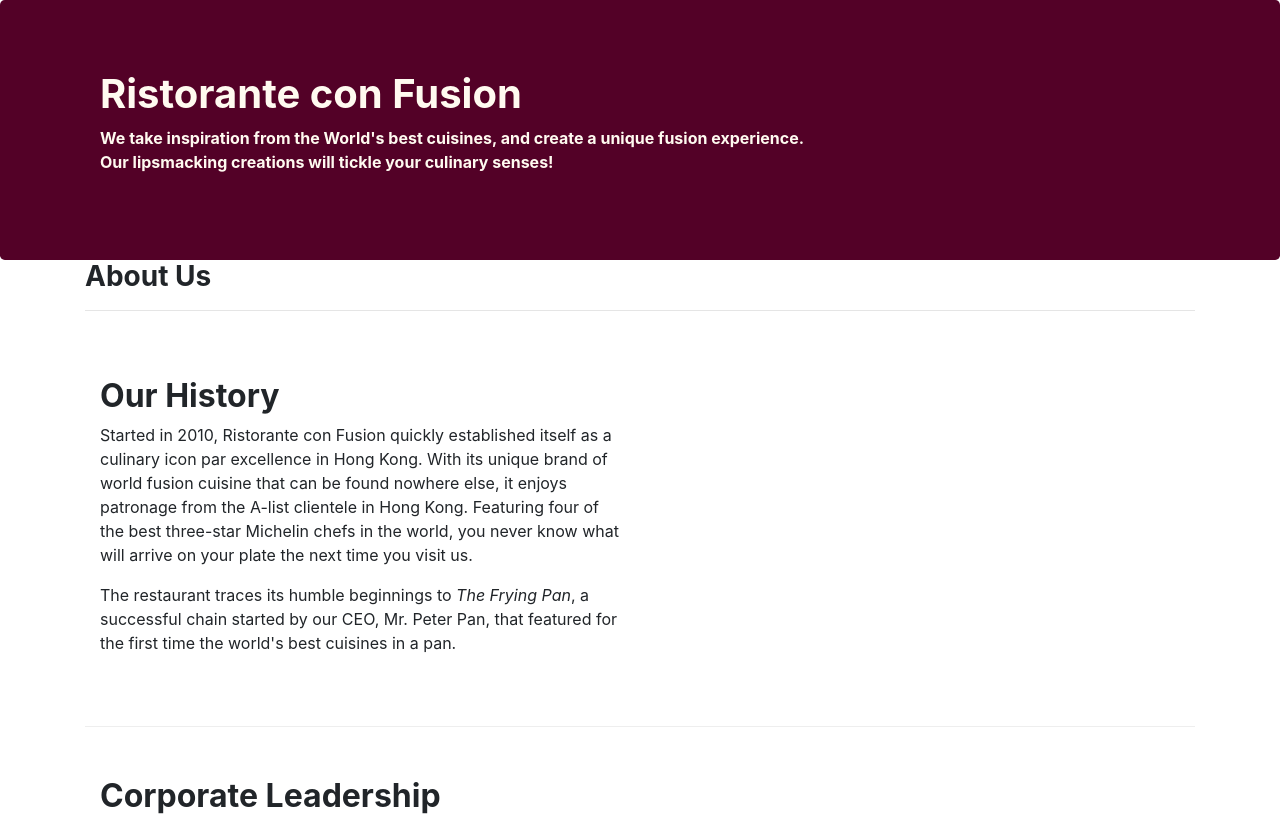
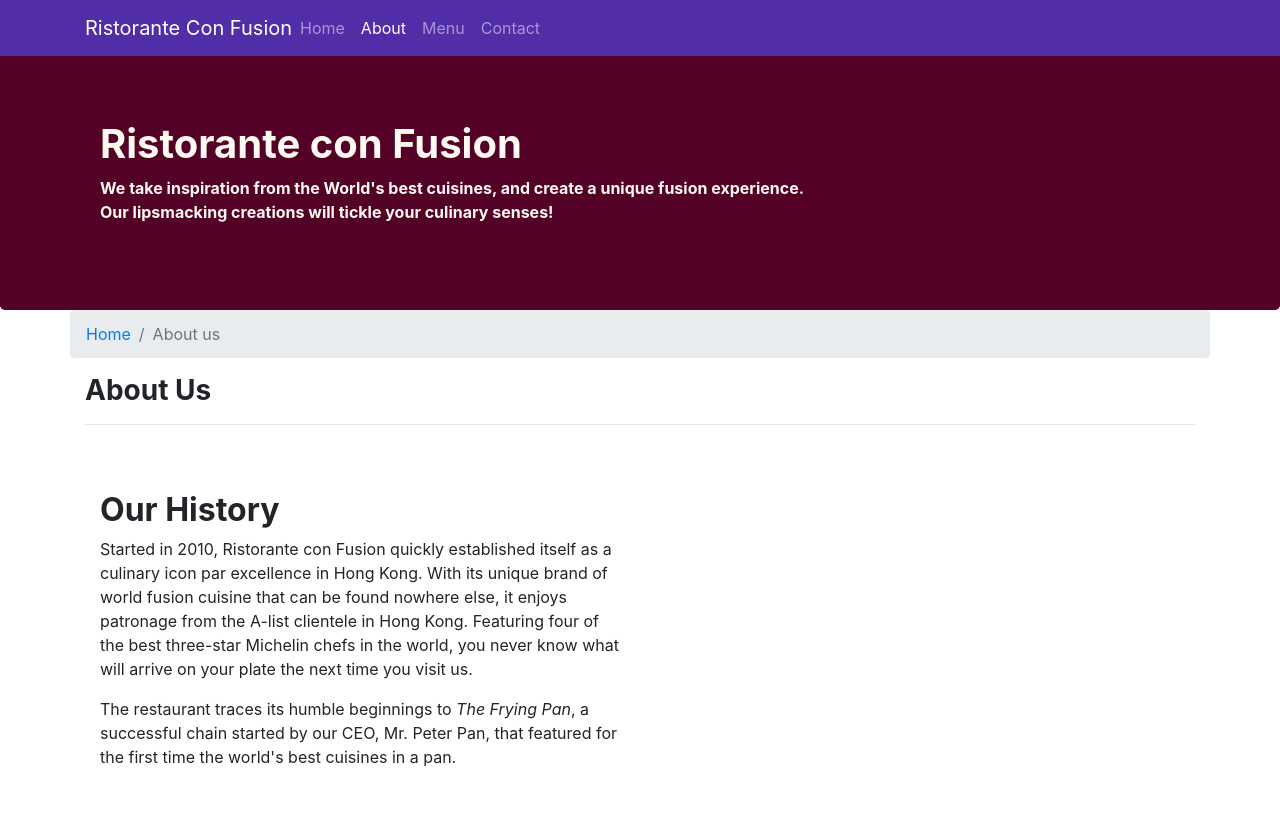
Before and after one commit to shijo12/Webpage-Bootstrap, a website: page aboutus.html in a window 1280 px wide. Shown: the top 818 px of the page. Drawn offline with nearby package versions, Linux system fonts and the light colour scheme.

Commit message:
Navigation Bar added

```diff
--- a/aboutus.html
+++ b/aboutus.html
@@ -15,7 +15,23 @@
 </head>
 
 <body>
+  <nav class="navbar navbar-dark navbar-expand-sm fixed-top">
+    <div class="container">
+      <button class="navbar-toggler" type="button" data-toggle="collapse" data-target="#Navbar">
+          <span class="navbar-toggler-icon"></span>
+      </button>
+      <a class="navbar-brand mr-auto" href="./index.html">Ristorante Con Fusion</a>
+      <div class="collapse navbar-collapse" id="Navbar">
+        <ul class="navbar-nav mr-auto">
+          <li class="nav-item"><a class="nav-link" href="./index.html">Home</a></li>
+          <li class="nav-item active"><a class="nav-link" href="#">About</a></li>
+          <li class="nav-item"><a class="nav-link" href="#">Menu</a></li>
+          <li class="nav-item"><a class="nav-link" href="#">Contact</a></li>
+        </ul>
+      </div>
 
+    </div>
+  </nav>
     <header class="jumbotron">
         <div class="container">
             <div class="row row-header">
@@ -31,6 +47,11 @@
 
     <div class="container">
         <div class="row">
+          <ol class="col-12 breadcrumb">
+            <li class="breadcrumb-item"><a href="./index.html">Home</a>
+              <li class="breadcrumb-item active">About us</li>
+            </li>
+          </ol>
             <div class="col-12">
                <h3><b>About Us</b></h3>
                <hr>
@@ -74,7 +95,7 @@
                 <div class="col-4 offset-1 col-sm-2">
                     <h5>Links</h5>
                     <ul class="list-unstyled">
-                        <li><a href="#">Home</a></li>
+                        <li><a href="./index.html">Home</a></li>
                         <li><a href="#">About</a></li>
                         <li><a href="#">Menu</a></li>
                         <li><a href="#">Contact</a></li>
--- a/css/styles.css
+++ b/css/styles.css
@@ -24,8 +24,17 @@
   color: floralwhite;
 }
 
-.address{
+address{
   font-size: 80%;
   margin: 0px;
-  color: #0F0F0F;
+  color: #FFFAF0;
 }
+
+body {
+   padding: 50px 0px 0px 0px;
+   z-index: 0;
+}
+
+.navbar-dark {
+  background-color: #512DA8;
+}
```
Also changed, not shown: index.html (+17 -1 lines).
